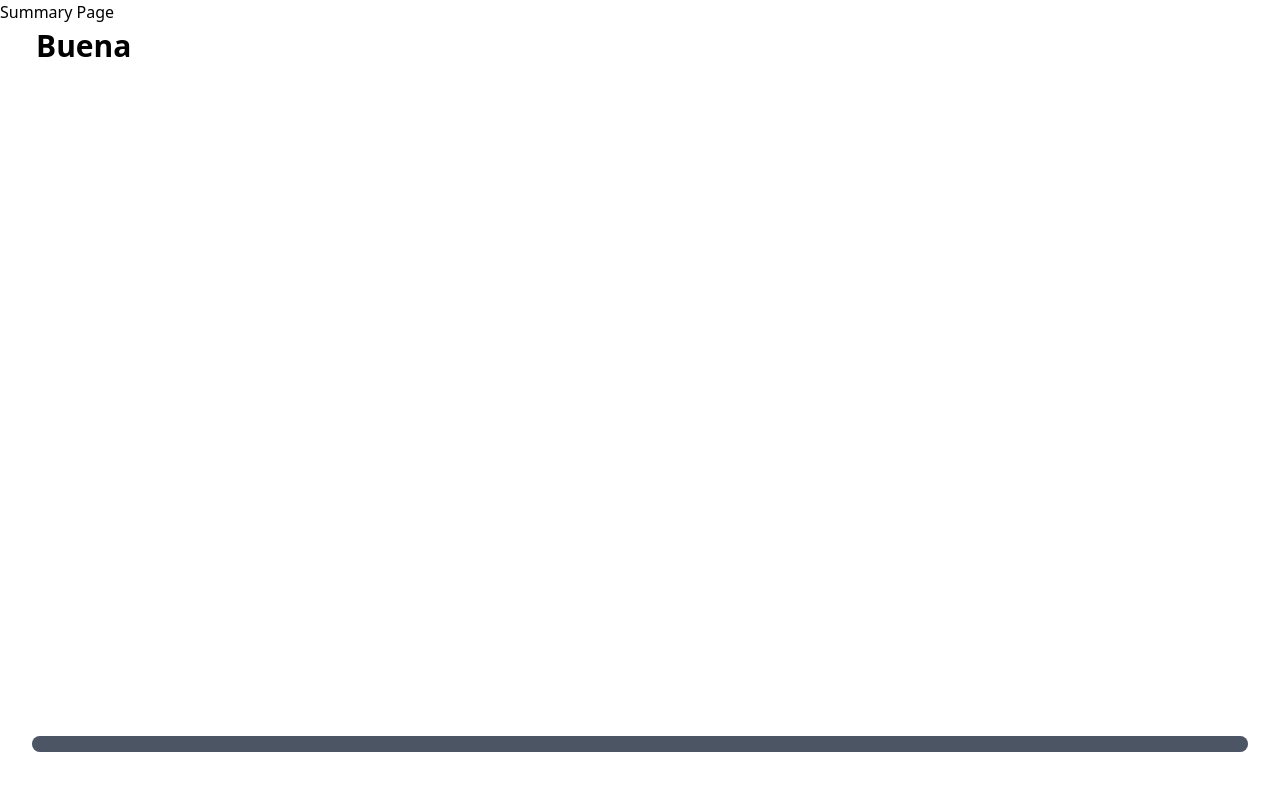
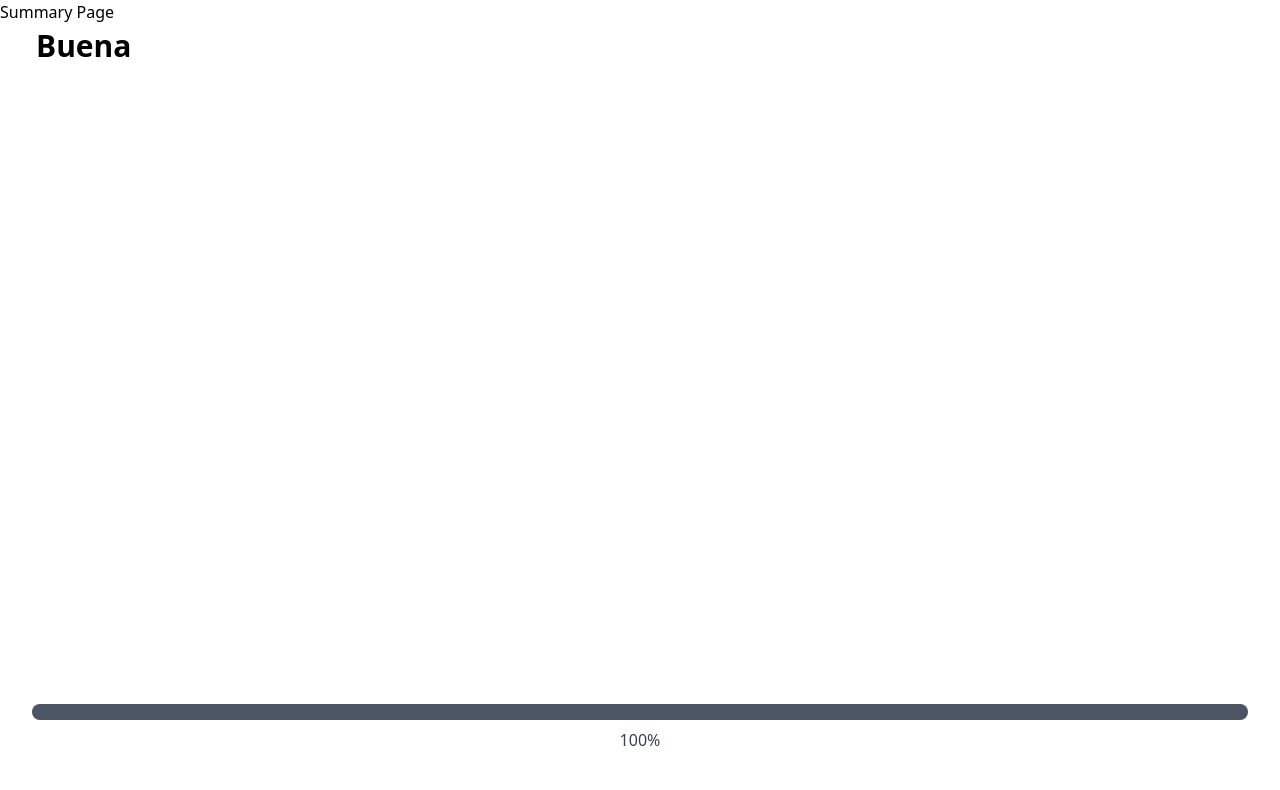
Before and after one commit to erinbedri/buena-tenant-form, a React (Create React App) app: page /summary in a window 1280 px wide. Shown: the top 790 px of the page. Built offline with nearby package versions, Linux system fonts and the light colour scheme.

Commit message:
Add progress percentage to progress bar

```diff
--- a/src/components/ProgressBar.tsx
+++ b/src/components/ProgressBar.tsx
@@ -18,9 +18,13 @@ const ProgressBar: React.FC = () => {
 
     return (
         <div className="fixed bottom-10 left-0 right-0 px-8 py-2">
+            {/* Progress Bar */}
             <div className="w-full bg-gray-300 h-4 rounded-full">
                 <div className="bg-gray-600 h-full rounded-full" style={{ width: `${progressWidth}%` }}></div>
             </div>
+
+            {/* Progress Percentage */}
+            <div className="text-gray-700 mt-2 text-center w-full">{progressWidth.toFixed(0)}%</div>
         </div>
     );
 };
```
